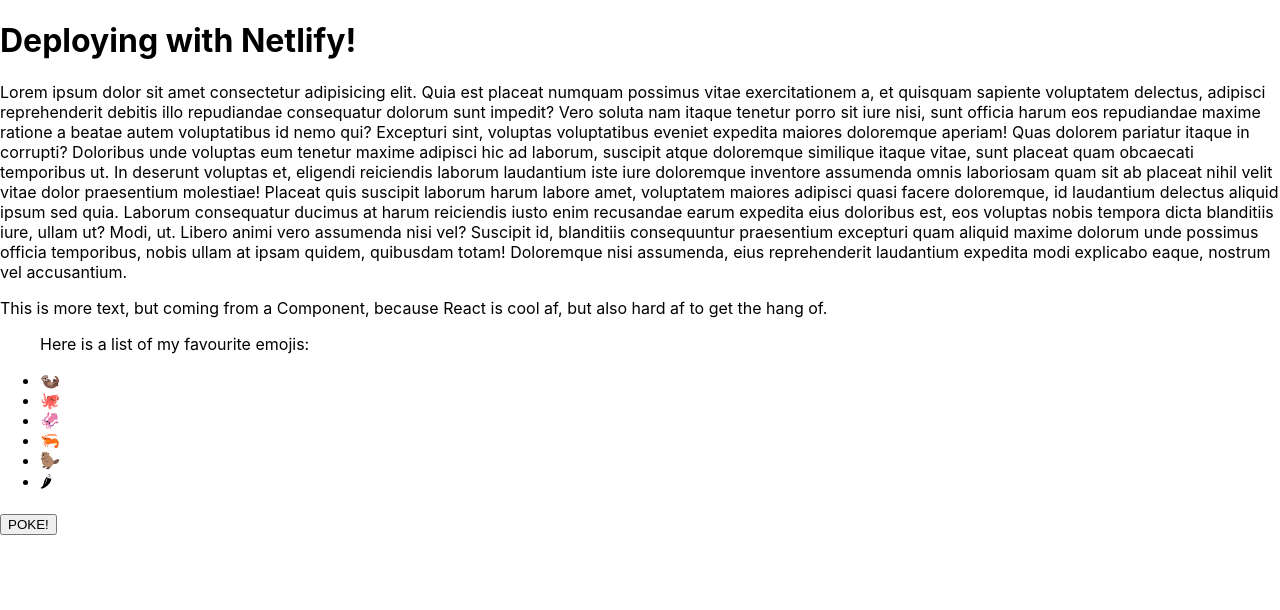
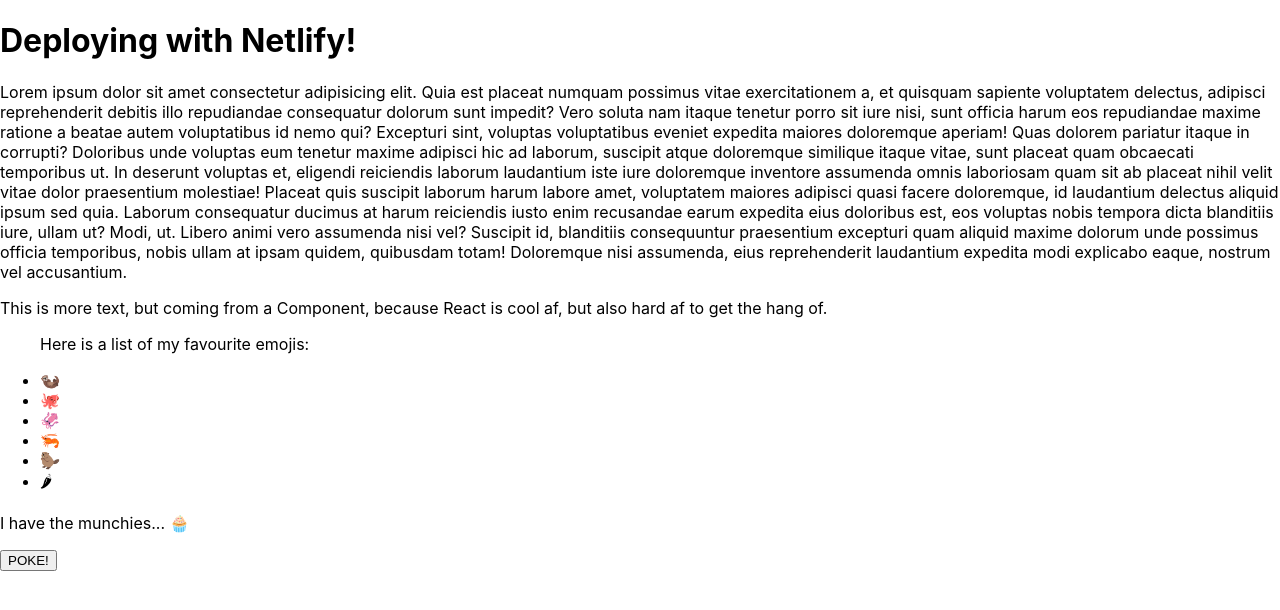
Before and after one commit to ndoubleuu/netlify-deploy-test, a React (Create React App) app: page / in a window 1280 px wide. Shown: the top 610 px of the page. Built offline with nearby package versions, Linux system fonts and the light colour scheme.

Commit message:
added coopcake

```diff
--- a/src/Some-Component.js
+++ b/src/Some-Component.js
@@ -14,6 +14,7 @@
                 <li>🦫</li>
                 <li>🌶</li>
             </ul>
+            <p>I have the munchies... 🧁</p>
         </Fragment>
     )
 }
```
